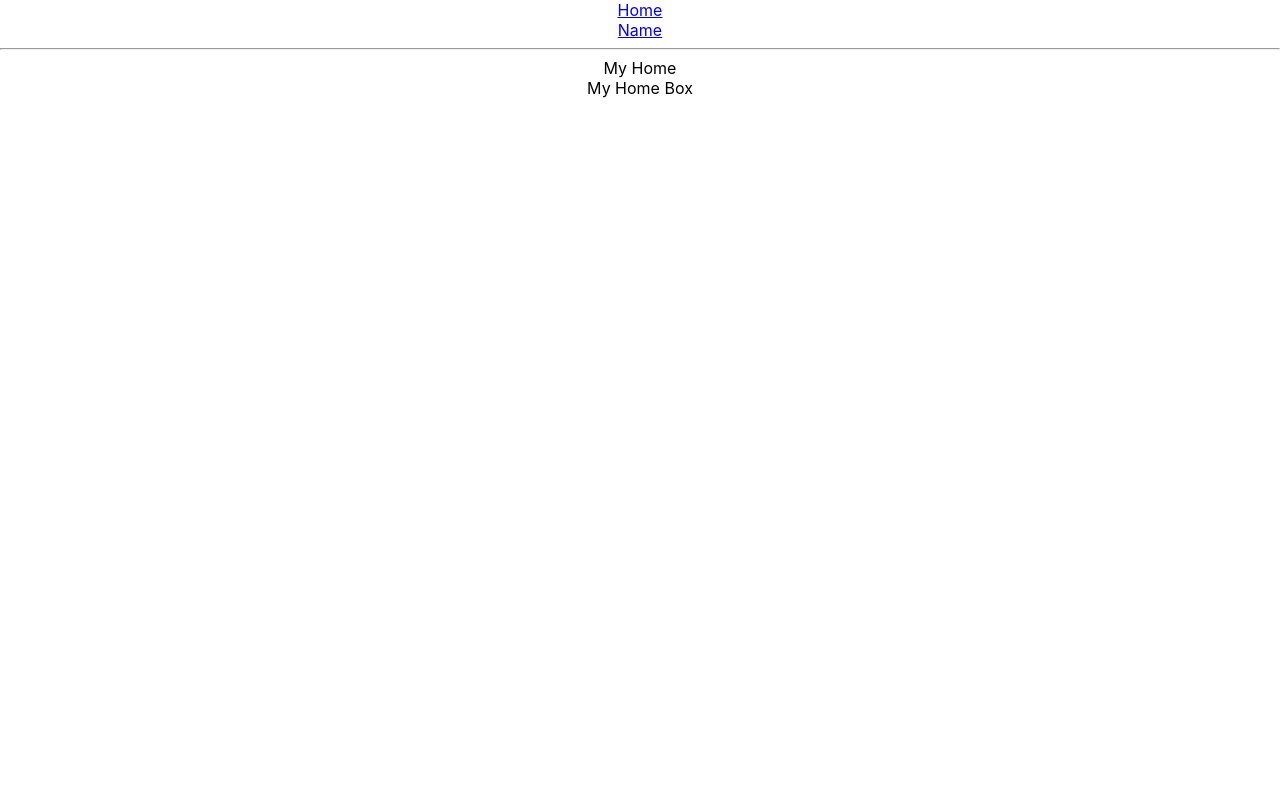
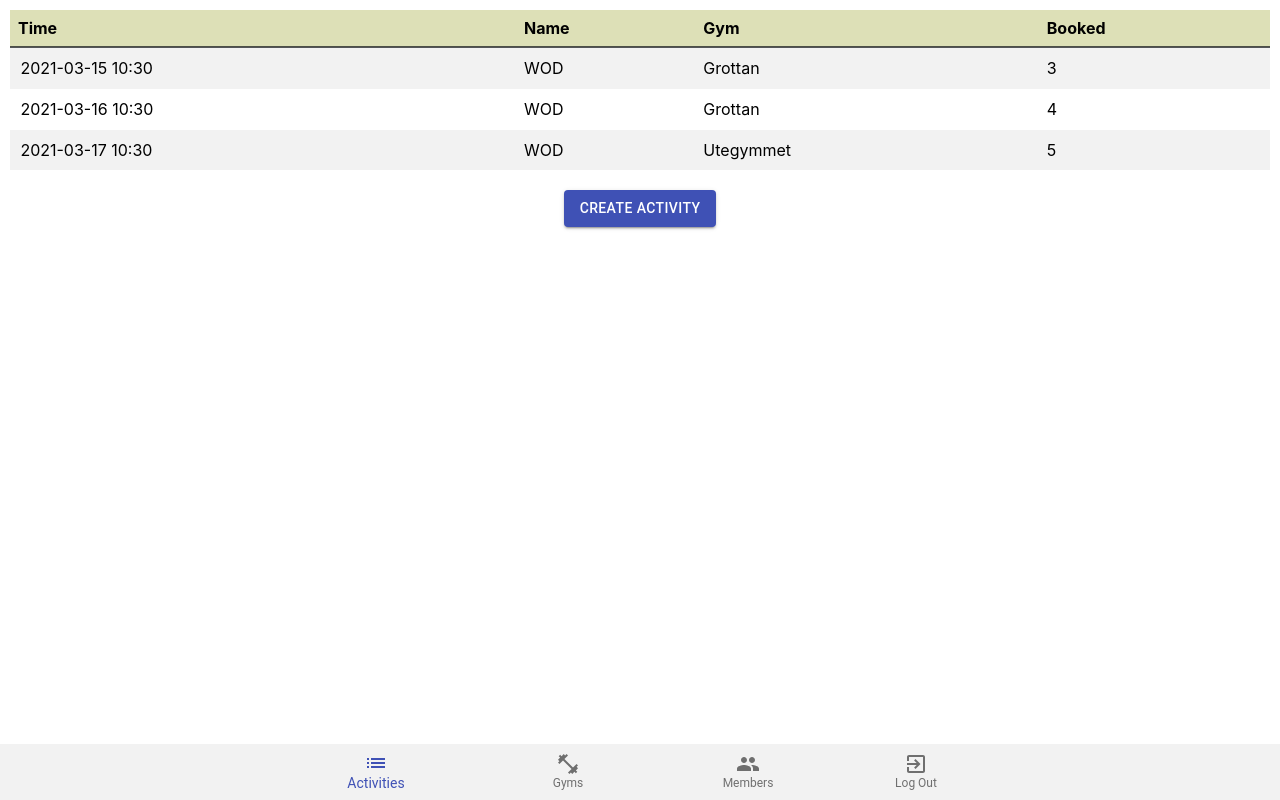
Before and after one commit to msundman78/react-forms, a React (Create React App) app: page /activities in a window 1280 px wide. Built offline with nearby package versions, Linux system fonts and the light colour scheme.

Commit message:
Started on OpenWOD design

```diff
--- a/package.json
+++ b/package.json
@@ -3,6 +3,8 @@
   "version": "0.1.0",
   "private": true,
   "dependencies": {
+    "@material-ui/core": "^4.11.3",
+    "@material-ui/icons": "^4.11.2",
     "@testing-library/jest-dom": "^5.11.9",
     "@testing-library/react": "^11.2.5",
     "@testing-library/user-event": "^12.8.3",
--- a/src/App.js
+++ b/src/App.js
@@ -1,23 +1,63 @@
 import './App.css';
-import { BrowserRouter as Router, Switch, Route, Link } from 'react-router-dom';
+import { BrowserRouter as Router, Switch, Route, Link, Redirect } from 'react-router-dom';
 import {useState} from 'react';
 
-import Home from "./Pages/Home";
+import { makeStyles } from '@material-ui/core/styles';
+import BottomNavigation from '@material-ui/core/BottomNavigation';
+import BottomNavigationAction from '@material-ui/core/BottomNavigationAction';
+import ListIcon from '@material-ui/icons/List';
+import FitnessCenterIcon from '@material-ui/icons/FitnessCenter';
+import PeopleIcon from '@material-ui/icons/People';
+import ExitToAppIcon from '@material-ui/icons/ExitToApp';
+
 import Name from "./Pages/Name";
+import Activities from "./Pages/Activities/Activities"
+
+const useStyles = makeStyles({
+  root: {
+    /* width: 500, */
+    width: '100%',
+    position: 'fixed',
+    bottom: 0,
+    backgroundColor: '#f2f2f2',
+  },
+});
 
 function App() {
   const [name, setName] = useState("Start");
+  const classes = useStyles();
+  const [value, setValue] = useState(0);
+
 
   return (
     <div className="App">
       <Router>
-        <div><Link to="/">Home</Link></div>
-        <div><Link to="/name">Name</Link></div>
-        <hr />
         <Switch>
           <Route path="/name"><Name name={name} updateName={setName}/></Route>
-          <Route path="/"><Home /></Route>
+          <Route path="/activities"><Activities /></Route>
+          <Route path="/"><Redirect to="/activities" /></Route>
         </Switch>
+        <BottomNavigation
+          value={value}
+          onChange={(event, newValue) => {
+            setValue(newValue);
+          }}
+          showLabels
+          className={classes.root}
+        >
+          <BottomNavigationAction
+            component={Link}
+            to="/activities"
+            label="Activities"
+            icon={<ListIcon />} />
+          <BottomNavigationAction
+            component={Link}
+            to="/name"
+            label="Gyms"
+            icon={<FitnessCenterIcon />} />
+          <BottomNavigationAction label="Members" icon={<PeopleIcon />} />
+          <BottomNavigationAction label="Log Out" icon={<ExitToAppIcon />} />
+      </BottomNavigation>
       </Router>
     </div>
   );
--- /dev/null
+++ b/src/Pages/Activities/Activities.css
@@ -0,0 +1,48 @@
+.container {
+  margin: 10px;
+}
+.activities-table {
+border-collapse: collapse;
+text-align: left;
+width: 100%;
+}
+
+.activities-table  tbody tr:hover {
+  color: #212529;
+  background-color: rgba(0,0,0,.075);
+  cursor: pointer;
+}
+
+.activities-table th {
+  background-color: #dde0b7;
+  border-bottom: 2px solid #1b1e217d;
+  padding: 0.5rem;
+}
+
+.activities-table td {
+  padding: 0.65rem;
+}
+
+.activities-table thead th {
+  text-align: left;
+  border-top: 0px;
+}
+
+tr:nth-child(2n + 1) {
+  background-color: #f2f2f2;
+ }
+
+
+tr {
+  width: 100%;
+}
+
+
+th:nth-child(3), td:nth-child(3) {
+padding-right: 15px;
+padding-left: 0px;
+}
+
+th:nth-child(2), th:nth-child(4), td:nth-child(2), td:nth-child(4) {
+  padding-left: 0px;
+}
--- /dev/null
+++ b/src/Pages/Activities/Activities.js
@@ -0,0 +1,43 @@
+import React from 'react';
+import './Activities.css';
+import CreateActivity from './CreateActivity';
+
+
+const listActivities = [
+  {id:1, time: "2021-03-15 10:30", name: "WOD", gym: "Grottan", booked: 3},
+  {id:2, time: "2021-03-16 10:30", name: "WOD", gym: "Grottan", booked: 4},
+  {id:3, time: "2021-03-17 10:30", name: "WOD", gym: "Utegymmet", booked: 5}
+];
+
+const Activities = () => {
+  const act = listActivities.map((a) => (
+    <tr key={a.id}>
+      <td>{a.time}</td>
+      <td>{a.name}</td>
+      <td>{a.gym}</td>
+      <td>{a.booked}</td>
+    </tr>
+  ));
+
+  return (
+    <div className="container">
+      <table className="activities-table">
+        <thead>
+          <tr>
+            <th>Time</th>
+            <th>Name</th>
+            <th>Gym</th>
+            <th>Booked</th>
+          </tr>
+        </thead>
+          <tbody>
+            {act}
+          </tbody>
+        </table>
+        <br />
+        <CreateActivity />
+    </div>
+  );
+}
+
+export default Activities;
--- /dev/null
+++ b/src/Pages/Activities/CreateActivity.js
@@ -0,0 +1,40 @@
+import React from 'react';
+import Button from '@material-ui/core/Button';
+import TextField from '@material-ui/core/TextField';
+import Dialog from '@material-ui/core/Dialog';
+import DialogActions from '@material-ui/core/DialogActions';
+import DialogContent from '@material-ui/core/DialogContent';
+import DialogTitle from '@material-ui/core/DialogTitle';
+
+export default function CreateActivity() {
+  const [open, setOpen] = React.useState(false);
+
+  const handleClickOpen = () => {
+    setOpen(true);
+  };
+
+  const handleClose = () => {
+    setOpen(false);
+  };
+
+  return (
+    <div>
+      <Button variant="contained" color="primary" onClick={handleClickOpen}>
+        Create Activity
+      </Button>
+      <Dialog open={open} onClose={handleClose} aria-labelledby="form-dialog-title">
+        <DialogTitle id="form-dialog-title">Create Activity</DialogTitle>
+        <DialogContent>
+          <TextField autoFocus margin="dense" id="gym" label="Gym Name" fullWidth />
+          <TextField margin="dense" id="name" label="Activity Name" fullWidth />
+          <TextField margin="dense" id="name" label="Description" multiline rows={4} fullWidth />
+          <TextField margin="dense" id="date" label="Datum" fullWidth />
+        </DialogContent>
+        <DialogActions>
+          <Button onClick={handleClose} color="primary">Cancel</Button>
+          <Button onClick={handleClose} color="primary">Create</Button>
+        </DialogActions>
+      </Dialog>
+    </div>
+  );
+}
--- a/src/index.js
+++ b/src/index.js
@@ -5,9 +5,9 @@ import App from './App';
 import reportWebVitals from './reportWebVitals';
 
 ReactDOM.render(
-  <React.StrictMode>
-    <App />
-  </React.StrictMode>,
+//  <React.StrictMode>
+    <App />,
+//  </React.StrictMode>,
   document.getElementById('root')
 );
 
```
Also changed, not shown: 1 other file (tests, documents, lock files or other folders).
